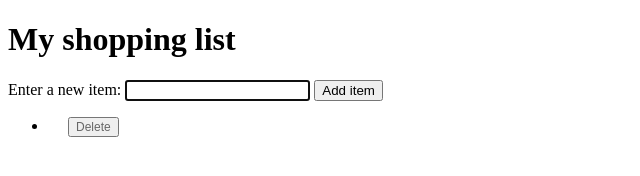
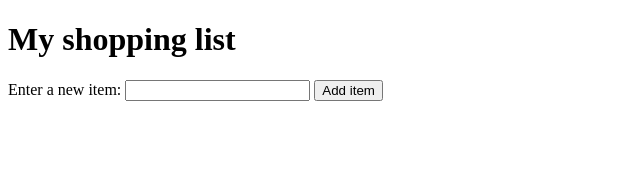
Before and after one commit to teecodes444/javascript, a plain HTML site: page dom3/index.html in a window 1280 px wide. Shown: the whole page, without its empty margins (0-640 px from the left). Drawn offline with Linux system fonts and the light colour scheme.

Commit message:
Remove run()

```diff
--- a/dom3/index.html
+++ b/dom3/index.html
@@ -37,6 +37,30 @@
 
     <script>
 
+       /*  const unlist = document.querySelector("ul");
+        const spanEl = document.querySelector("span");
+        const btn = document.querySelector("button").addEventListener('click', run);
+
+        function run() {
+            let inputVal = document.querySelector("#item").value;
+            inputVal = '';
+
+            const list = document.createElement("li");
+            const newSpan = document.createElement("span");
+            const newBtn = document.createElement("button").addEventListener('click', del);
+
+            list.appendChild(newSpan);
+            list.appendChild(newBtn);
+
+            newSpan.textContent = inputVal;
+            newBtn.textContent = "Delete";
+            function del() {
+
+            }
+
+
+        } */
+
         const list = document.querySelector("ul");
         const input = document.querySelector("input");
         const btn = document.querySelector("button").addEventListener('click', run);
@@ -64,7 +88,6 @@
             input.focus();
         }
 
-        run();
 
     </script>
   </body>
```
